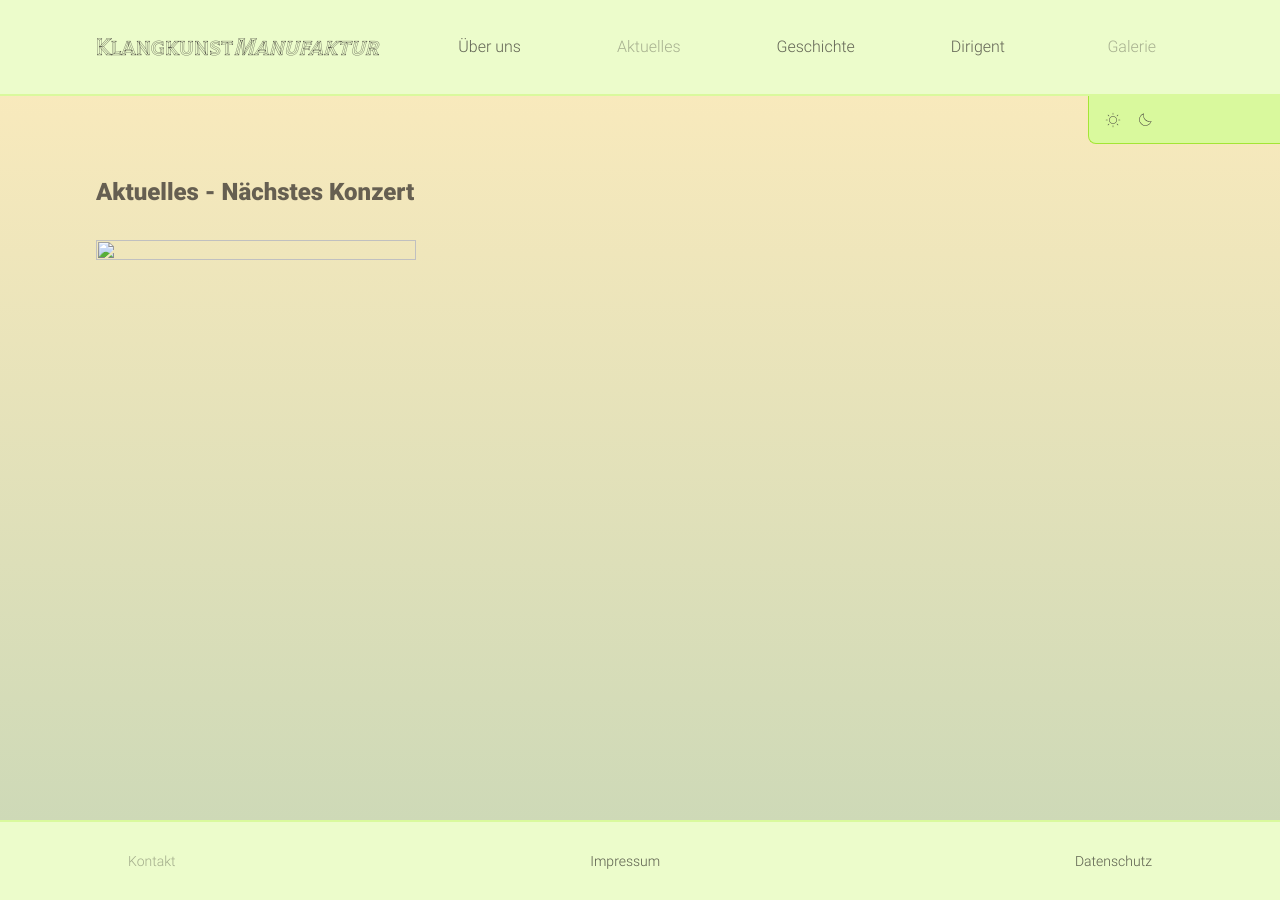
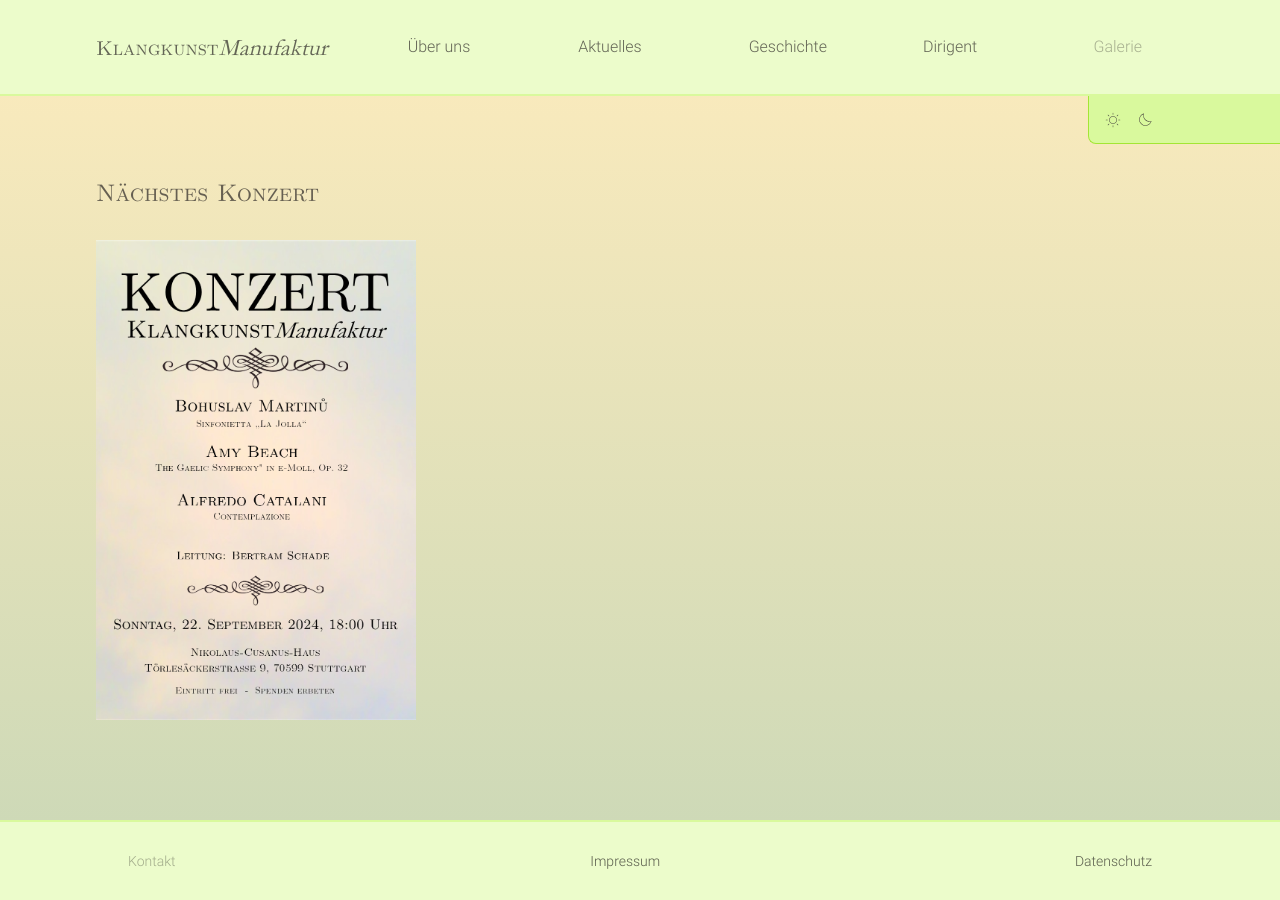
Before and after one commit to FrankWuensch/klangkunst_website_project, a Jekyll site: the page built from aktuelles.html, in a window 1280 px wide. Built offline with Jekyll 4.4.1, drawn with Linux system fonts in a browser that asks for light colours.

Commit message:
update fonts and posters

```diff
--- a/_config.yml
+++ b/_config.yml
@@ -9,7 +9,7 @@ navs:
   - text: Über uns
     link: "index.html"
   - text: Aktuelles
-    # link: "aktuelles.html"
+    link: "aktuelles.html"
   - text: Geschichte
     link: "geschichte.html"
   - text: Dirigent
@@ -41,8 +41,8 @@ posters:
   - src: "src/plakate/Klangkunst Plakat 2024-I.png"
     title: KlangkunstManufaktur Projekt I - 2024
 actual_poster:
-  # - src: "src/plakate/Klangkunst Plakat 2024-I.png"
-  # - title: KlangkunstManufaktur Projekt I - 2024
+  - src: "src/plakate/Klangkunst Plakat 2024-II.png"
+  - title: KlangkunstManufaktur Projekt II - 2024
 footer_elements:
   - name: Kontakt
   - name: Impressum
--- a/_includes/header.html
+++ b/_includes/header.html
@@ -19,7 +19,7 @@
     <div
       class="header flex h-16 items-center justify-between whitespace-nowrap px-8 text-center text-stone-800/70 hover:cursor-default xl:h-24 dark:text-white/40"
     >
-      {{site.nav_title_1}}<i>{{site.nav_title_2}}</i>
+      <span class="text-xl">{{site.nav_title_1}}</span><i class="header pt-0.5 text-2xl italic">{{site.nav_title_2}}</i>
     </div>
     {% for nav in site.navs %}
     <a
--- a/_layouts/default.html
+++ b/_layouts/default.html
@@ -21,7 +21,7 @@
       id="content"
     >
       <div class="mx-auto w-full px-8 xl:max-w-6xl">
-        <h1 class="title pb-8">{{page.title_info_1}}</h1>
+        <h1 class="header pb-8">{{page.title_info_1}}</h1>
         <p style="hyphens: auto">{{page.info_1}}</p>
         {{content}}
       </div>
--- a/aktuelles.html
+++ b/aktuelles.html
@@ -1,11 +1,11 @@
 ---
 title: Aktuelles
 layout: default
-title_info_1: Aktuelles - Nächstes Konzert
+title_info_1: Nächstes Konzert
 ---
 
 {% assign actual_poster = site.actual_poster[0] %}
-<div class="mx-auto h-full w-full max-w-6xl">
+<div class="h-full w-full max-w-6xl">
   <div>{{actual_poster.title}}</div>
   <img
     class="aspect-[2/3] w-80 dark:bg-black dark:opacity-50"
--- a/dist/output.css
+++ b/dist/output.css
@@ -1,5 +1,5 @@
 /*
-! tailwindcss v3.4.3 | MIT License | https://tailwindcss.com
+! tailwindcss v3.4.1 | MIT License | https://tailwindcss.com
 */
 
 /*
@@ -211,8 +211,6 @@ textarea {
   /* 1 */
   line-height: inherit;
   /* 1 */
-  letter-spacing: inherit;
-  /* 1 */
   color: inherit;
   /* 1 */
   margin: 0;
@@ -236,9 +234,9 @@ select {
 */
 
 button,
-input:where([type='button']),
-input:where([type='reset']),
-input:where([type='submit']) {
+[type='button'],
+[type='reset'],
+[type='submit'] {
   -webkit-appearance: button;
   /* 1 */
   background-color: transparent;
@@ -494,10 +492,6 @@ video {
   --tw-backdrop-opacity:  ;
   --tw-backdrop-saturate:  ;
   --tw-backdrop-sepia:  ;
-  --tw-contain-size:  ;
-  --tw-contain-layout:  ;
-  --tw-contain-paint:  ;
-  --tw-contain-style:  ;
 }
 
 ::backdrop {
@@ -548,10 +542,6 @@ video {
   --tw-backdrop-opacity:  ;
   --tw-backdrop-saturate:  ;
   --tw-backdrop-sepia:  ;
-  --tw-contain-size:  ;
-  --tw-contain-layout:  ;
-  --tw-contain-paint:  ;
-  --tw-contain-style:  ;
 }
 
 .icon-\[ph--moon-thin\] {
@@ -712,10 +702,6 @@ body:where(.dark, .dark *) {
   max-height: 100%;
 }
 
-.w-1\/2 {
-  width: 50%;
-}
-
 .w-20 {
   width: 5rem;
 }
@@ -734,14 +720,6 @@ body:where(.dark, .dark *) {
 
 .w-full {
   width: 100%;
-}
-
-.w-2\/3 {
-  width: 66.666667%;
-}
-
-.w-auto {
-  width: auto;
 }
 
 .max-w-6xl {
@@ -920,11 +898,6 @@ body:where(.dark, .dark *) {
   background-attachment: fixed;
 }
 
-.object-cover {
-  -o-object-fit: cover;
-     object-fit: cover;
-}
-
 .px-12 {
   padding-left: 3rem;
   padding-right: 3rem;
@@ -969,6 +942,22 @@ body:where(.dark, .dark *) {
   padding-top: 1.5rem;
 }
 
+.pt-2 {
+  padding-top: 0.5rem;
+}
+
+.pt-1 {
+  padding-top: 0.25rem;
+}
+
+.pt-0 {
+  padding-top: 0px;
+}
+
+.pt-0\.5 {
+  padding-top: 0.125rem;
+}
+
 .text-center {
   text-align: center;
 }
@@ -985,6 +974,30 @@ body:where(.dark, .dark *) {
 .text-xs {
   font-size: 0.75rem;
   line-height: 1rem;
+}
+
+.text-base {
+  font-size: 1rem;
+  line-height: 1.5rem;
+}
+
+.text-2xl {
+  font-size: 1.5rem;
+  line-height: 2rem;
+}
+
+.text-xl {
+  font-size: 1.25rem;
+  line-height: 1.75rem;
+}
+
+.text-3xl {
+  font-size: 1.875rem;
+  line-height: 2.25rem;
+}
+
+.italic {
+  font-style: italic;
 }
 
 .text-stone-700 {
@@ -1043,7 +1056,11 @@ body:where(.dark, .dark *) {
 }
 
 .header {
-  font-family: 'TiltPrism';
+  font-family: 'lmromancaps10-regular';
+}
+
+.header .italic {
+  font-family: 'Gara';
 }
 
 .title {
--- a/src/fonts.css
+++ b/src/fonts.css
@@ -1,9 +1,11 @@
 @font-face {
-    font-family: 'TiltPrism';
-    font-style: normal;
-    font-weight: normal;
-    font-display: swap;
-    src: url('../fonts/TiltPrism-Regular.ttf');
+    font-family: 'Gara';
+    src: url('../fonts/GARA.TTF');
+}
+
+@font-face {
+    font-family: 'lmromancaps10-regular';
+    src: url('../fonts/lmromancaps10-regular.otf');
 }
 
 @font-face {
--- a/src/input.css
+++ b/src/input.css
@@ -31,7 +31,11 @@
 }
 
 .header {
-    font-family: 'TiltPrism';
+    font-family: 'lmromancaps10-regular';
+}
+
+.header .italic {
+    font-family: 'Gara';
 }
 
 .title {
```
Also changed, not shown: fonts/GARA.TTF (added), fonts/TiltPrism-Regular.ttf (deleted), fonts/lmromancaps10-regular.otf (added), src/plakate/Klangkunst Plakat 2024-II.png (added), 6 other files.
